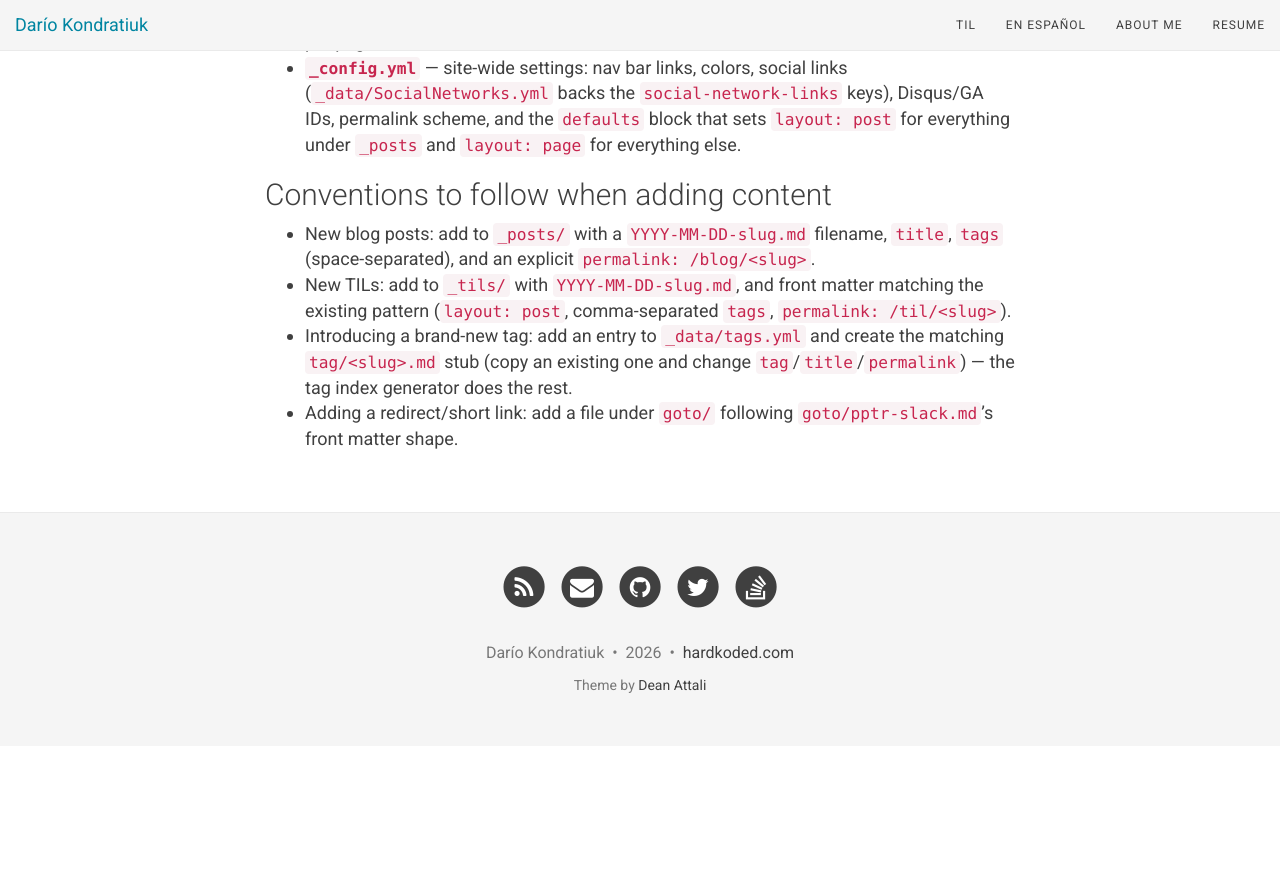
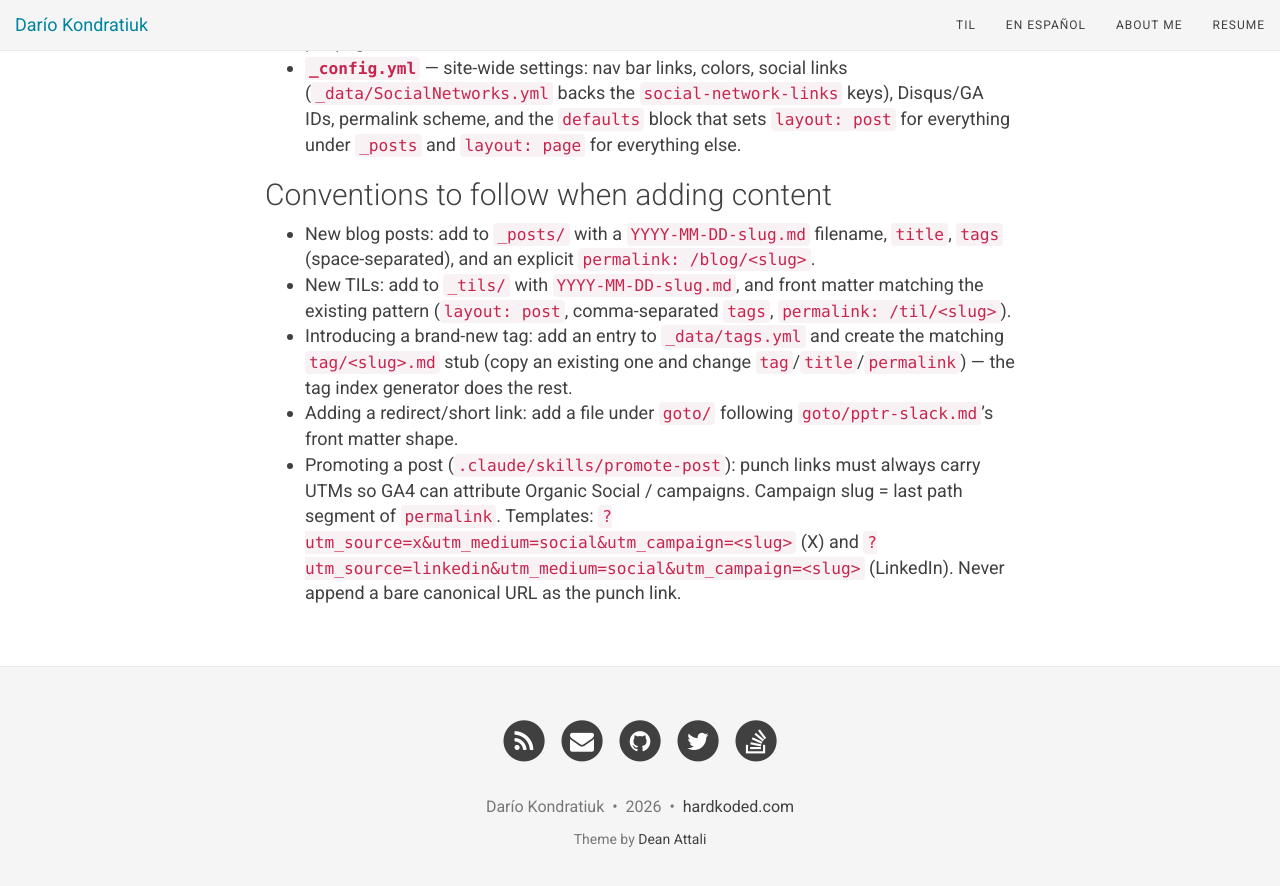
Before and after one commit to kblok/kblok.github.io, a Jekyll site: the page built from CLAUDE.md, in a window 1280 px wide and 900 px high, scrolled down 1772 px. Shown: the top 886 px of the window. Built offline with Jekyll 4.4.1, drawn with Linux system fonts in a browser that asks for light colours; nearby versions of some CDN libraries; our own code applies the rules of GitHub Pages for plain Markdown files; before the commit the page ends 2518 px from its top, so only the background shows below that.

Commit message:
Add UTM conventions to promote-post for GA4 attribution (#51)

```diff
--- a/CLAUDE.md
+++ b/CLAUDE.md
@@ -42,3 +42,4 @@ There is no linter, formatter, or test suite in this repo.
 - New TILs: add to `_tils/` with `YYYY-MM-DD-slug.md`, and front matter matching the existing pattern (`layout: post`, comma-separated `tags`, `permalink: /til/<slug>`).
 - Introducing a brand-new tag: add an entry to `_data/tags.yml` and create the matching `tag/<slug>.md` stub (copy an existing one and change `tag`/`title`/`permalink`) — the tag index generator does the rest.
 - Adding a redirect/short link: add a file under `goto/` following `goto/pptr-slack.md`'s front matter shape.
+- Promoting a post (`.claude/skills/promote-post`): punch links must always carry UTMs so GA4 can attribute Organic Social / campaigns. Campaign slug = last path segment of `permalink`. Templates: `?utm_source=x&utm_medium=social&utm_campaign=<slug>` (X) and `?utm_source=linkedin&utm_medium=social&utm_campaign=<slug>` (LinkedIn). Never append a bare canonical URL as the punch link.
```
Also changed, not shown: .claude/skills/promote-post/SKILL.md.
